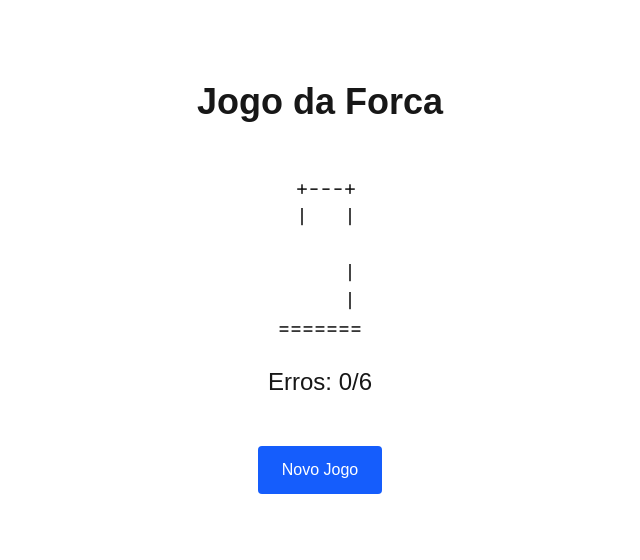
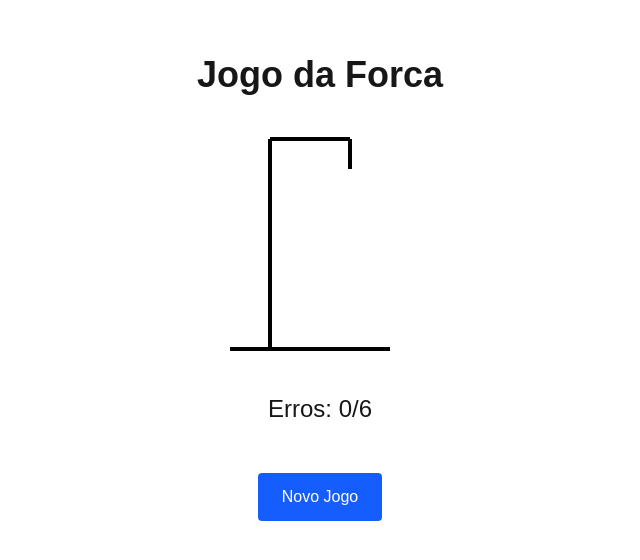
Before and after one commit to kalveslima/jogo-forca, a Next.js app in the folder frontend/: page / in a window 1280 px wide. Shown: the part 112-672 px from the top of the page, without its empty margins (320-960 px from the left). Built offline with nearby package versions, Linux system fonts and the light colour scheme.

Commit message:
~porqprofessor~

```diff
--- a/frontend/app/page.tsx
+++ b/frontend/app/page.tsx
@@ -57,18 +57,88 @@ export default function Home() {
   const alfabeto =
     "abcdefghijklmnopqrstuvwxyz".split("");
 
-  function desenharForca() {
-    const partes = [
-      "",
-      "O",
-      "O\n|",
-      "O\n/|",
-      "O\n/|\\",
-      "O\n/|\\\n/",
-      "O\n/|\\\n/ \\"
-    ];
+  function ForcaSVG() {
+    return (
+      <svg width="220" height="250" viewBox="0 0 220 250">
+        {/* Estrutura */}
+        <line x1="20" y1="230" x2="180" y2="230" stroke="black" strokeWidth="4" />
+        <line x1="60" y1="230" x2="60" y2="20" stroke="black" strokeWidth="4" />
+        <line x1="60" y1="20" x2="140" y2="20" stroke="black" strokeWidth="4" />
+        <line x1="140" y1="20" x2="140" y2="50" stroke="black" strokeWidth="4" />
 
-    return partes[erros];
+        {/* Cabeça */}
+        {erros >= 1 && (
+          <circle
+            cx="140"
+            cy="70"
+            r="20"
+            stroke="black"
+            strokeWidth="4"
+            fill="none"
+          />
+        )}
+
+        {/* Corpo */}
+        {erros >= 2 && (
+          <line
+            x1="140"
+            y1="90"
+            x2="140"
+            y2="150"
+            stroke="black"
+            strokeWidth="4"
+          />
+        )}
+
+        {/* Braço esquerdo */}
+        {erros >= 3 && (
+          <line
+            x1="140"
+            y1="110"
+            x2="110"
+            y2="130"
+            stroke="black"
+            strokeWidth="4"
+          />
+        )}
+
+        {/* Braço direito */}
+        {erros >= 4 && (
+          <line
+            x1="140"
+            y1="110"
+            x2="170"
+            y2="130"
+            stroke="black"
+            strokeWidth="4"
+          />
+        )}
+
+        {/* Perna esquerda */}
+        {erros >= 5 && (
+          <line
+            x1="140"
+            y1="150"
+            x2="115"
+            y2="190"
+            stroke="black"
+            strokeWidth="4"
+          />
+        )}
+
+        {/* Perna direita */}
+        {erros >= 6 && (
+          <line
+            x1="140"
+            y1="150"
+            x2="165"
+            y2="190"
+            stroke="black"
+            strokeWidth="4"
+          />
+        )}
+      </svg>
+    );
   }
 
   return (
@@ -78,16 +148,7 @@ export default function Home() {
         Jogo da Forca
       </h1>
 
-      <pre className="text-xl font-mono text-center">
-{`
- +---+
- |   |
- ${desenharForca()}
-     |
-     |
-=======
-`}
-      </pre>
+      <ForcaSVG />
 
       <div className="text-2xl">
         Erros: {erros}/6
@@ -109,13 +170,13 @@ export default function Home() {
 
       {perdeu && (
         <div className="text-red-600 text-2xl font-bold">
-          💀 Você perdeu!
+          💀 Você perdeu! A palavra era {palavra.toUpperCase()}
         </div>
       )}
 
       <button
         onClick={novoJogo}
-        className="px-6 py-3 rounded bg-blue-600 text-white"
+        className="px-6 py-3 rounded bg-blue-600 text-white hover:bg-blue-700"
       >
         Novo Jogo
       </button>
```
